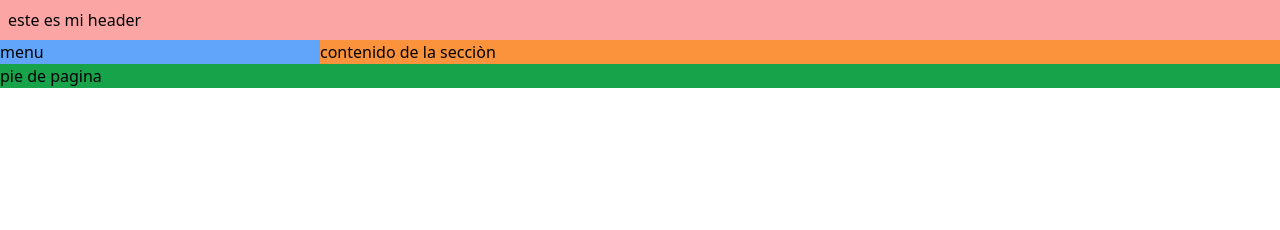
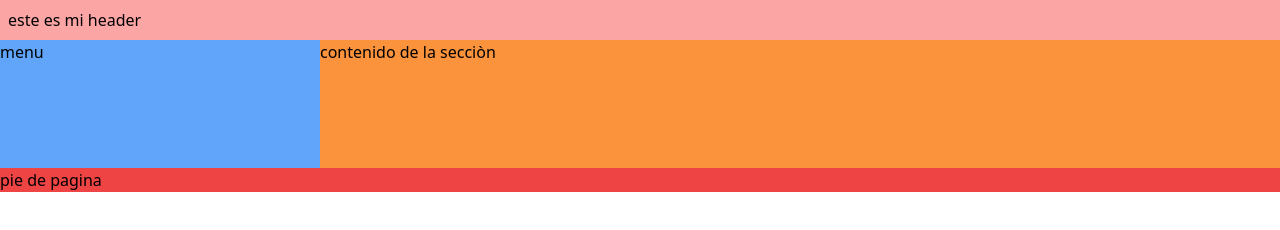
Before and after one commit to jorgePerez7011/tailwindProject, a website: page src/index.html in a window 1280 px wide. Drawn offline with Linux system fonts and the light colour scheme.

Commit message:
Estructura grid

```diff
--- a/src/index.html
+++ b/src/index.html
@@ -1,7 +1,6 @@
-
-
 <!DOCTYPE html>
 <html lang="es">
+
 <head>
     <meta charset="UTF-8">
     <meta http-equiv="X-UA-Compatible" content="IE=edge">
@@ -9,24 +8,26 @@
     <link href="/dist/output.css" rel="stylesheet">
     <title>Box Model flex</title>
 </head>
+
 <body>
-      <div class="mx-auto  bg-green-600 max-w 3x1 container">
-  <header class="p-2 h-10 bg-red-300">
+    <div class="grid  grid-cols-4 mx-auto  bg-green-600 max-w 3x1 container">
+        <header class="col-span-4 p-2 h-10 bg-red-300">
             este es mi header
         </header>
-  <section class="flex bg bg-purple-400">
 
-      <nav class="float-left w-1/4 bg-blue-400">
+
+        <nav class="h-32 bg-blue-400">
             menu
         </nav>
-      <article class="float-left w-3/4 bg-orange-400">
+        <article class="col-span-3 bg-orange-400">
             contenido de la secciòn
         </article>
-  </section>
 
-  <footer class="clear-both">
+
+        <footer class= "col-span-4 bg-red-500">
             pie de pagina
         </footer>
     </div>
 </body>
+
 </html>
```
Also changed, not shown: dist/output.css. Lines whose indentation alone changed are shown as unchanged.
